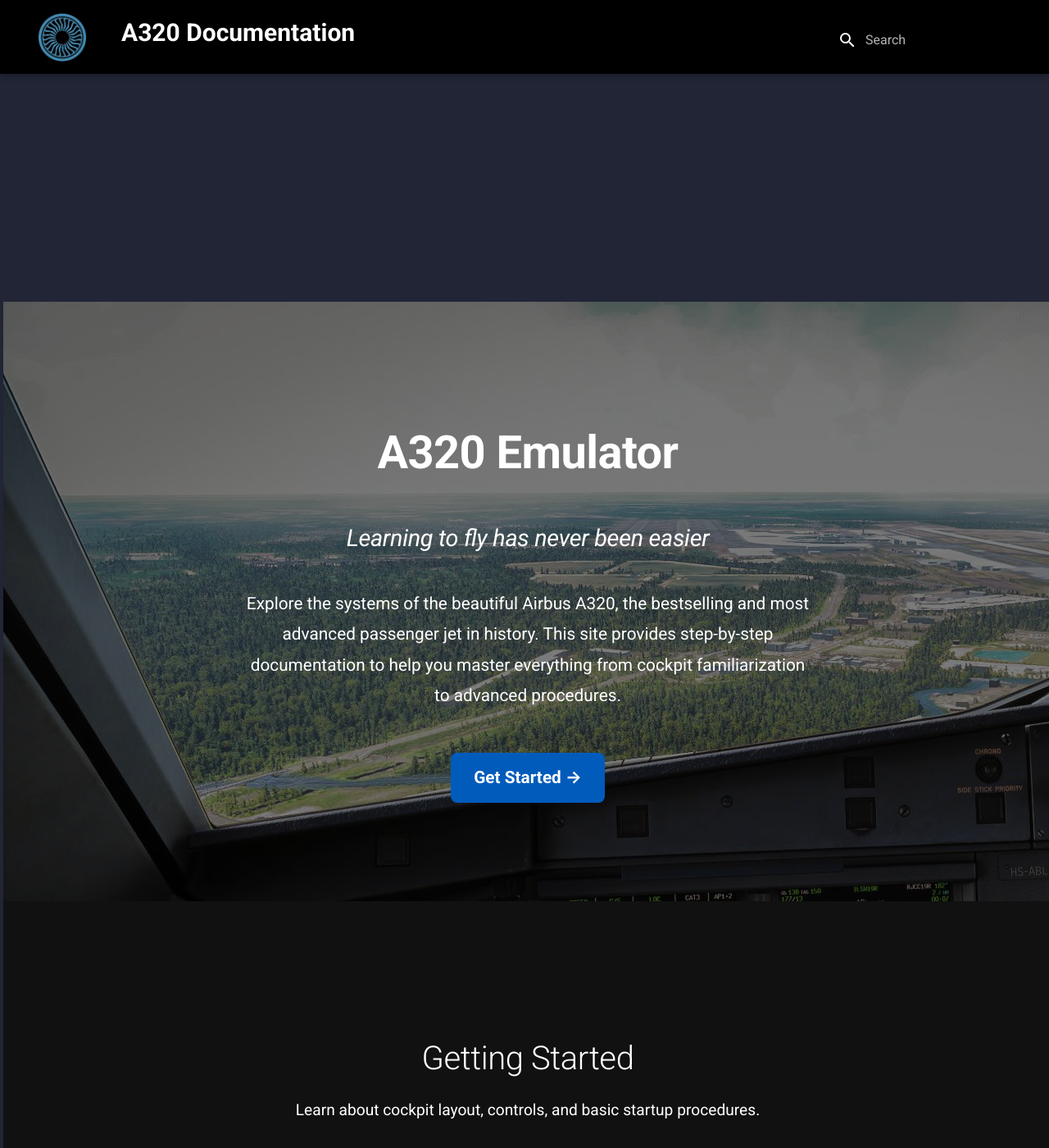
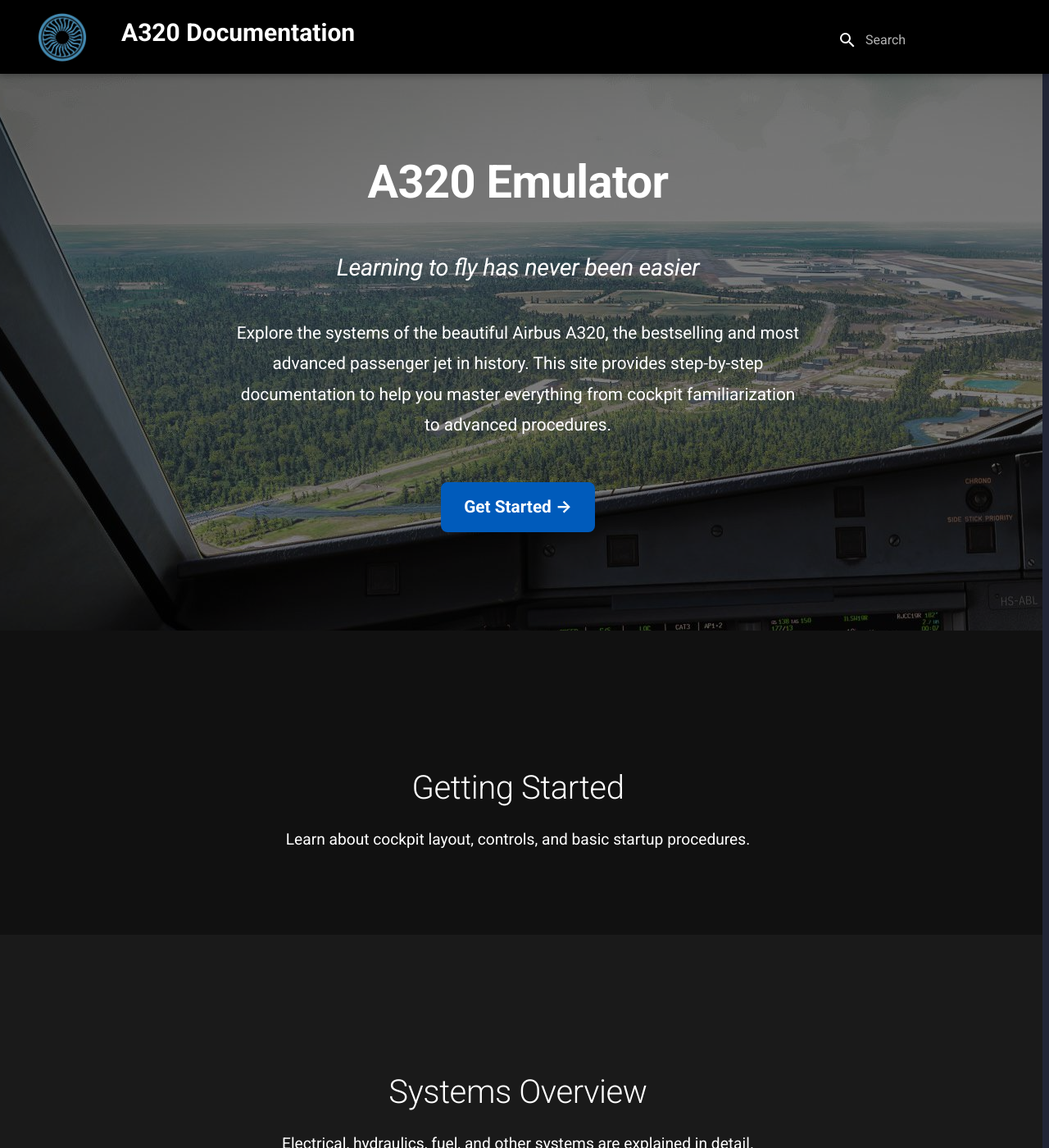
Before and after one commit to danhuaflx-56/A320-emulator, an MkDocs documentation site: the page built from docs/index.md, in a window 1280 px wide and 1400 px high. Shown: the whole window at 82% size. Built offline with MkDocs 1.6.1 and Material for MkDocs 9.7.7, drawn with Linux system fonts in a browser that asks for light colours.

Commit message:
Update custom.css

```diff
--- a/docs/assets/custom.css
+++ b/docs/assets/custom.css
@@ -14,7 +14,8 @@
     display: none !important;
 }
 .md-main, .md-content, .md-typeset {
-  padding-top: 110px;
+    margin-left: 0 !important;
+  padding-top: 0px;
   background-color: #212536 !important;
   color: #ffffff !important; /* switch text to white for readability */
 }
```
